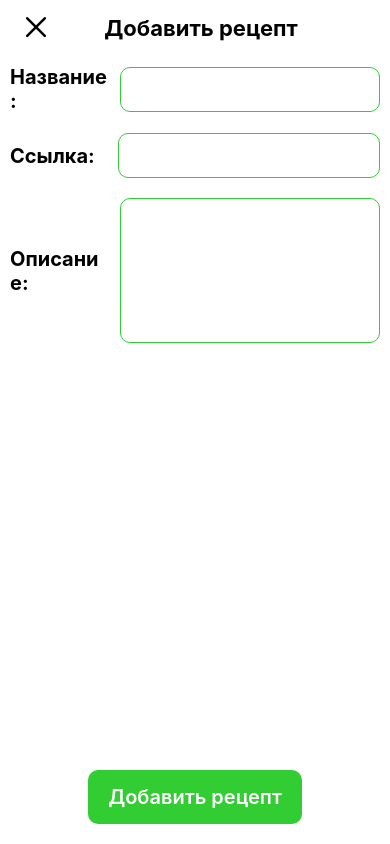
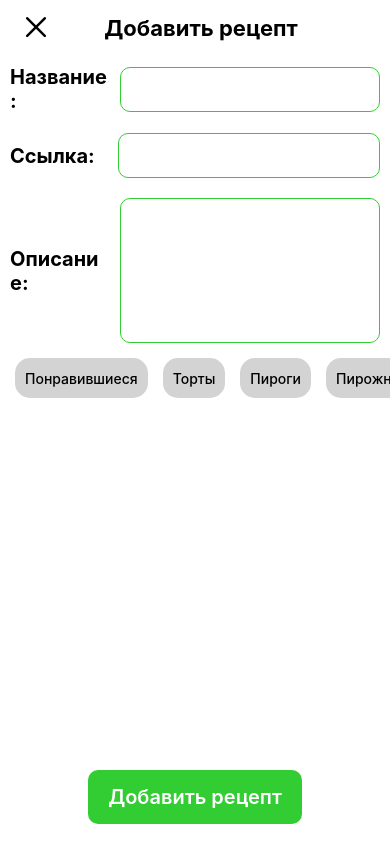
Before and after one commit to Fatum23/Recipes, a React Native app: screen /AddRecipe in a window 390 px wide. Built offline with nearby package versions, Linux system fonts and the light colour scheme.

Commit message:
need upgrade recipe validation

```diff
--- /dev/null
+++ b/app/global/components/FilterComponent.tsx
@@ -0,0 +1,54 @@
+import {
+  View,
+  Text,
+  TouchableNativeFeedback,
+  StyleSheet,
+  TouchableOpacity,
+} from "react-native";
+import React, { Dispatch, SetStateAction } from "react";
+import { AntDesign } from "@expo/vector-icons";
+
+import { gColors } from "../styles/gColors";
+
+type TypeFilterComponent = {
+  title: string;
+  active: boolean;
+  handleClick: Dispatch<SetStateAction<boolean>>;
+};
+export default function FilterComponent(props: TypeFilterComponent) {
+  const styles = StyleSheet.create({
+    container: {
+      marginLeft: 15,
+      height: 40,
+      borderRadius: 15,
+      overflow: "hidden",
+    },
+    button: {
+      flex: 1,
+      padding: 10,
+      backgroundColor: props.active ? gColors.green : "lightgray",
+      flexDirection: "row",
+      alignItems: "center",
+      gap: 10,
+    },
+    title: {
+      color: props.active ? "white" : "black",
+      fontWeight: "500",
+    },
+  });
+  return (
+    <View style={styles.container}>
+      <TouchableOpacity
+        style={{ flex: 1 }}
+        onPress={() => props.handleClick(props.active ? false : true)}
+      >
+        <View style={styles.button}>
+          <Text style={styles.title}>{props.title}</Text>
+          {props.active && (
+            <AntDesign name="closecircle" size={20} color="white" />
+          )}
+        </View>
+      </TouchableOpacity>
+    </View>
+  );
+}
--- a/app/screens/AddRecipeScreen/AddRecipeScreen.tsx
+++ b/app/screens/AddRecipeScreen/AddRecipeScreen.tsx
@@ -1,17 +1,64 @@
 import { SafeAreaView } from "react-native-safe-area-context";
-import React from "react";
+import React, { useDebugValue, useEffect, useState } from "react";
 import Header from "./components/Header";
 import Inputs from "./components/Inputs";
 import Filters from "./components/Filters";
 import AddRecipeButton from "./components/AddRecipeButton";
 
 export default function AddRecipeScreen({ navigation }: { navigation: any }) {
+  const [title, setTitle] = useState("");
+  const [link, setLink] = useState("");
+  const [description, setDescription] = useState("");
+
+  const [favorite, setFavorite] = useState(false);
+  const [cakes, setCakes] = useState(false);
+  const [pies, setPies] = useState(false);
+  const [cupcakes, setCupcakes] = useState(false);
+
+  const [titleWarning, setTitleWarning] = useState("");
+  const [linkWarning, setLinkWarning] = useState("");
+
+  useEffect(() => {
+    console.log(title, link, description, favorite, cakes, pies, cupcakes);
+  }, [title, link, description, favorite, cakes, pies, cupcakes]);
+
   return (
     <SafeAreaView style={{ flex: 1, backgroundColor: "white" }}>
       <Header navigation={navigation} />
-      <Inputs />
-      <Filters />
-      <AddRecipeButton navigation={navigation} />
+      <Inputs
+        title={title}
+        link={link}
+        description={description}
+        setTitle={setTitle}
+        setLink={setLink}
+        setDescription={setDescription}
+        titleWarning={titleWarning}
+        linkWarning={linkWarning}
+      />
+      <Filters
+        favorite={favorite}
+        cakes={cakes}
+        pies={pies}
+        cupcakes={cupcakes}
+        setFavorite={setFavorite}
+        setCakes={setCakes}
+        setPies={setPies}
+        setCupcakes={setCupcakes}
+      />
+      <AddRecipeButton
+        navigation={navigation}
+        title={title}
+        link={link}
+        description={description}
+        favorite={favorite}
+        cakes={cakes}
+        pies={pies}
+        cupcakes={cupcakes}
+        titleWarning={titleWarning}
+        linkWarning={linkWarning}
+        setTitleWarning={setTitleWarning}
+        setLinkWarning={setLinkWarning}
+      />
     </SafeAreaView>
   );
 }
--- a/app/screens/AddRecipeScreen/components/AddRecipeButton.tsx
+++ b/app/screens/AddRecipeScreen/components/AddRecipeButton.tsx
@@ -1,10 +1,32 @@
 import { View, Text, StyleSheet, TouchableOpacity } from "react-native";
 import React from "react";
 import { gColors } from "../../../global/styles/gColors";
+import { TypeAddRecipeButton } from "../types";
 
-export default function BottomButtons({ navigation }: { navigation: any }) {
+const checkNotEmpty = (props: TypeAddRecipeButton) => {
+  if (props.title === "") {
+    props.setTitleWarning("Заполните это поле");
+  } else {
+    props.setTitleWarning("");
+  }
+};
+
+const checkValidLink = (props: TypeAddRecipeButton) => {
+  if (props.link.indexOf("https://") !== 0) {
+    props.setLinkWarning("Ссылка должна начитьнаться с https://");
+  } else {
+    props.setLinkWarning("");
+  }
+};
+
+export default function BottomButtons(props: TypeAddRecipeButton) {
   const handleButtonClick = () => {
-    navigation.goBack();
+    checkNotEmpty(props);
+    checkValidLink(props);
+
+    if (props.titleWarning === "" && props.linkWarning === "") {
+      props.navigation.goBack();
+    }
   };
   return (
     <View style={styles.container}>
--- a/app/screens/AddRecipeScreen/components/Filters.tsx
+++ b/app/screens/AddRecipeScreen/components/Filters.tsx
@@ -1,13 +1,39 @@
-import { View, Text, ScrollView, StyleSheet } from 'react-native'
-import React from 'react'
+import { View, Text, ScrollView, StyleSheet } from "react-native";
+import React from "react";
+import FilterComponent from "../../../global/components/FilterComponent";
+import { TypeFilters } from "../types";
 
-export default function Filters() {
+export default function Filters(props: TypeFilters) {
   const styles = StyleSheet.create({
-    container: {}
-  })
+    container: {
+      flex: 1,
+      paddingTop: 15,
+    },
+  });
   return (
-    <ScrollView style={styles.container} horizontal={true}>
-
-    </ScrollView>
-  )
+    <View style={styles.container}>
+      <ScrollView horizontal={true} showsHorizontalScrollIndicator={false}>
+        <FilterComponent
+          title="Понравившиеся"
+          active={props.favorite}
+          handleClick={props.setFavorite}
+        />
+        <FilterComponent
+          title="Торты"
+          active={props.cakes}
+          handleClick={props.setCakes}
+        />
+        <FilterComponent
+          title="Пироги"
+          active={props.pies}
+          handleClick={props.setPies}
+        />
+        <FilterComponent
+          title="Пирожные"
+          active={props.cupcakes}
+          handleClick={props.setCupcakes}
+        />
+      </ScrollView>
+    </View>
+  );
 }
--- a/app/screens/AddRecipeScreen/components/InputComponent.tsx
+++ b/app/screens/AddRecipeScreen/components/InputComponent.tsx
@@ -1,10 +1,8 @@
 import { View, Text, StyleSheet, TextInput } from "react-native";
 import React from "react";
 import { gColors } from "../../../global/styles/gColors";
+import { TypeInputComponent } from "../types";
 
-type TypeInputComponent = {
-  title: string;
-};
 export default function InputComponent(props: TypeInputComponent) {
   const styles = StyleSheet.create({
     container: {
@@ -28,12 +26,24 @@ export default function InputComponent(props: TypeInputComponent) {
       marginRight: 10,
       height: props.title !== "Описание" ? 45 : 145,
       textAlignVertical: props.title !== "Описание" ? "center" : "top",
+      color:
+        props.title === "Ссылка"
+          ? props.value.indexOf("https://") === 0
+            ? "dodgerblue"
+            : "black"
+          : "black",
     },
   });
   return (
     <View style={styles.container}>
       <Text style={styles.text}>{props.title}:</Text>
-      <TextInput style={styles.input} selectionColor={gColors.green} multiline={true} />
+      <TextInput
+        style={styles.input}
+        selectionColor={gColors.green}
+        multiline={props.title === "Описание" ? true : false}
+        onChangeText={(text) => props.setValue(text)}
+        defaultValue={props.value}
+      />
     </View>
   );
 }
--- /dev/null
+++ b/app/screens/AddRecipeScreen/components/InputWarning.tsx
@@ -0,0 +1,16 @@
+import { View, Text, StyleSheet } from "react-native";
+import React from "react";
+
+export default function InputWarning(props: { warning: string }) {
+  const styles = StyleSheet.create({
+    container: {
+      display: props.warning === "" ? "none" : "flex",
+      marginLeft: 120,
+    },
+  });
+  return (
+    <View style={styles.container}>
+      <Text>{props.warning}</Text>
+    </View>
+  );
+}
--- a/app/screens/AddRecipeScreen/components/Inputs.tsx
+++ b/app/screens/AddRecipeScreen/components/Inputs.tsx
@@ -1,13 +1,29 @@
-import { View, Text } from 'react-native'
-import React from 'react'
-import InputComponent from './InputComponent'
+import { View, Text } from "react-native";
+import React from "react";
+import InputComponent from "./InputComponent";
+import { TypeInputs } from "../types";
+import InputWarning from "./InputWarning";
 
-export default function Inputs() {
+export default function Inputs(props: TypeInputs) {
   return (
     <View>
-      <InputComponent title='Название' />
-      <InputComponent title='Ссылка' />
-      <InputComponent title='Описание' />
+      <InputComponent
+        title="Название"
+        value={props.title}
+        setValue={props.setTitle}
+      />
+      <InputWarning warning={props.titleWarning} />
+      <InputComponent
+        title="Ссылка"
+        value={props.link}
+        setValue={props.setLink}
+      />
+      <InputWarning warning={props.linkWarning} />
+      <InputComponent
+        title="Описание"
+        value={props.description}
+        setValue={props.setDescription}
+      />
     </View>
-  )
+  );
 }
--- /dev/null
+++ b/app/screens/AddRecipeScreen/types.ts
@@ -0,0 +1,45 @@
+import { Dispatch, SetStateAction } from "react";
+
+export type TypeInputs = {
+  title: string;
+  link: string;
+  description: string;
+  setTitle: Dispatch<SetStateAction<string>>;
+  setLink: Dispatch<SetStateAction<string>>;
+  setDescription: Dispatch<SetStateAction<string>>;
+
+  titleWarning: string;
+  linkWarning: string;
+};
+
+export type TypeInputComponent = {
+  title: string;
+  value: string;
+  setValue: Dispatch<SetStateAction<string>>;
+};
+
+export type TypeFilters = {
+  favorite: boolean;
+  cakes: boolean;
+  pies: boolean;
+  cupcakes: boolean;
+  setFavorite: Dispatch<SetStateAction<boolean>>;
+  setCakes: Dispatch<SetStateAction<boolean>>;
+  setPies: Dispatch<SetStateAction<boolean>>;
+  setCupcakes: Dispatch<SetStateAction<boolean>>;
+};
+
+export type TypeAddRecipeButton = {
+  navigation: any;
+  title: string;
+  link: string;
+  description: string;
+  favorite: boolean;
+  cakes: boolean;
+  pies: boolean;
+  cupcakes: boolean;
+  titleWarning: string;
+  linkWarning: string;
+  setTitleWarning: Dispatch<SetStateAction<string>>;
+  setLinkWarning: Dispatch<SetStateAction<string>>;
+};
```
